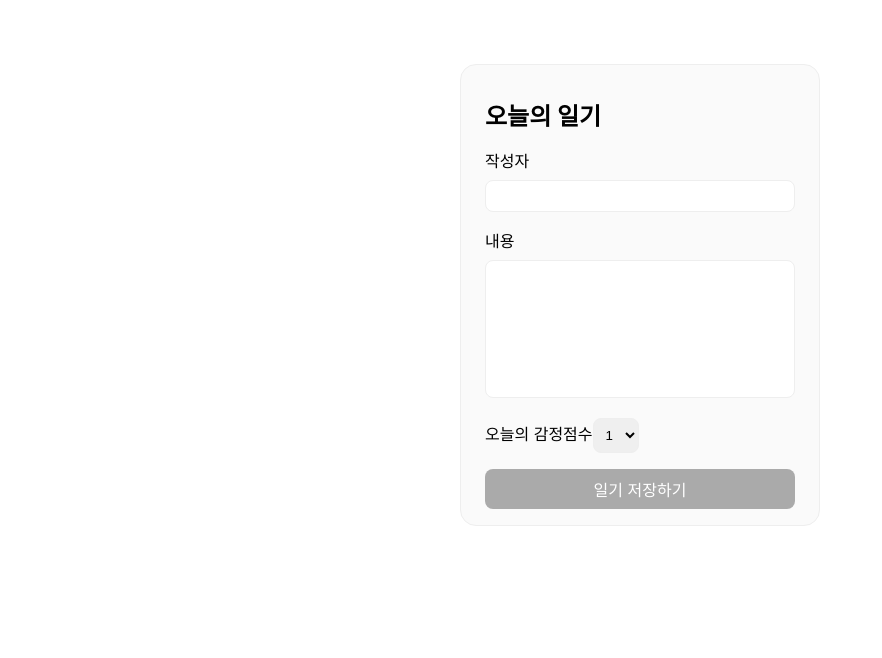
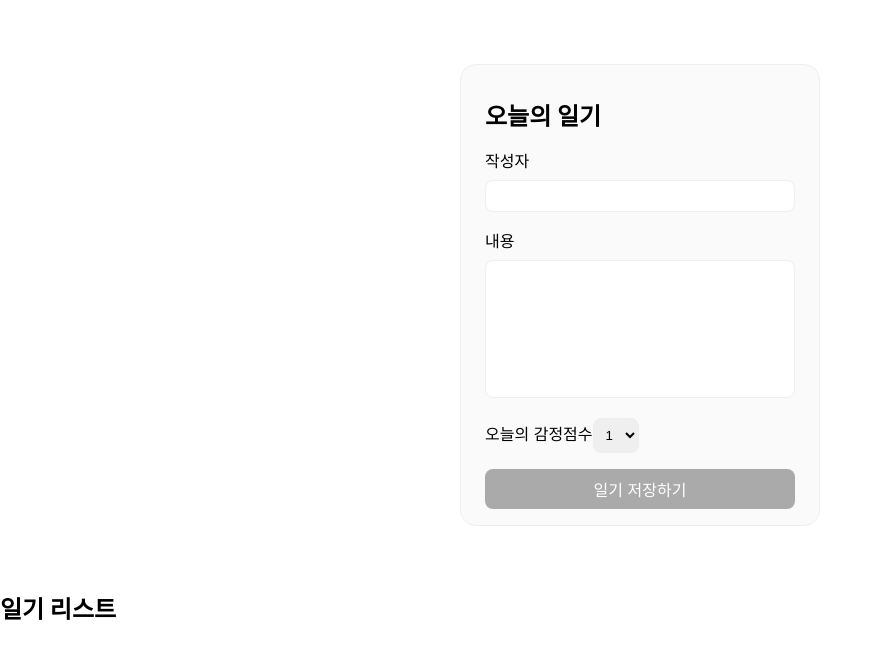
Before and after one commit to stacykang/react_simplediary, a React (Create React App) app: page / in a window 1280 px wide. Shown: the top 658 px of the page, without its empty margins (0-882 px from the left). Built offline with nearby package versions, Linux system fonts and the light colour scheme.

Commit message:
:sparkles: Add DiaryList Component

```diff
--- a/src/App.js
+++ b/src/App.js
@@ -1,10 +1,12 @@
 import "./App.css";
 import DiaryEditor from "./DiaryEditor";
+import DiaryList from "./DiaryList";
 
 function App() {
     return (
         <div className="App">
             <DiaryEditor />
+            <DiaryList />
         </div>
     );
 }
--- /dev/null
+++ b/src/DiaryList.js
@@ -0,0 +1,9 @@
+const DiaryList = () => {
+    return (
+        <div className="DiaryList">
+            <h2>일기 리스트</h2>
+        </div>
+    );
+};
+
+export default DiaryList;
```
